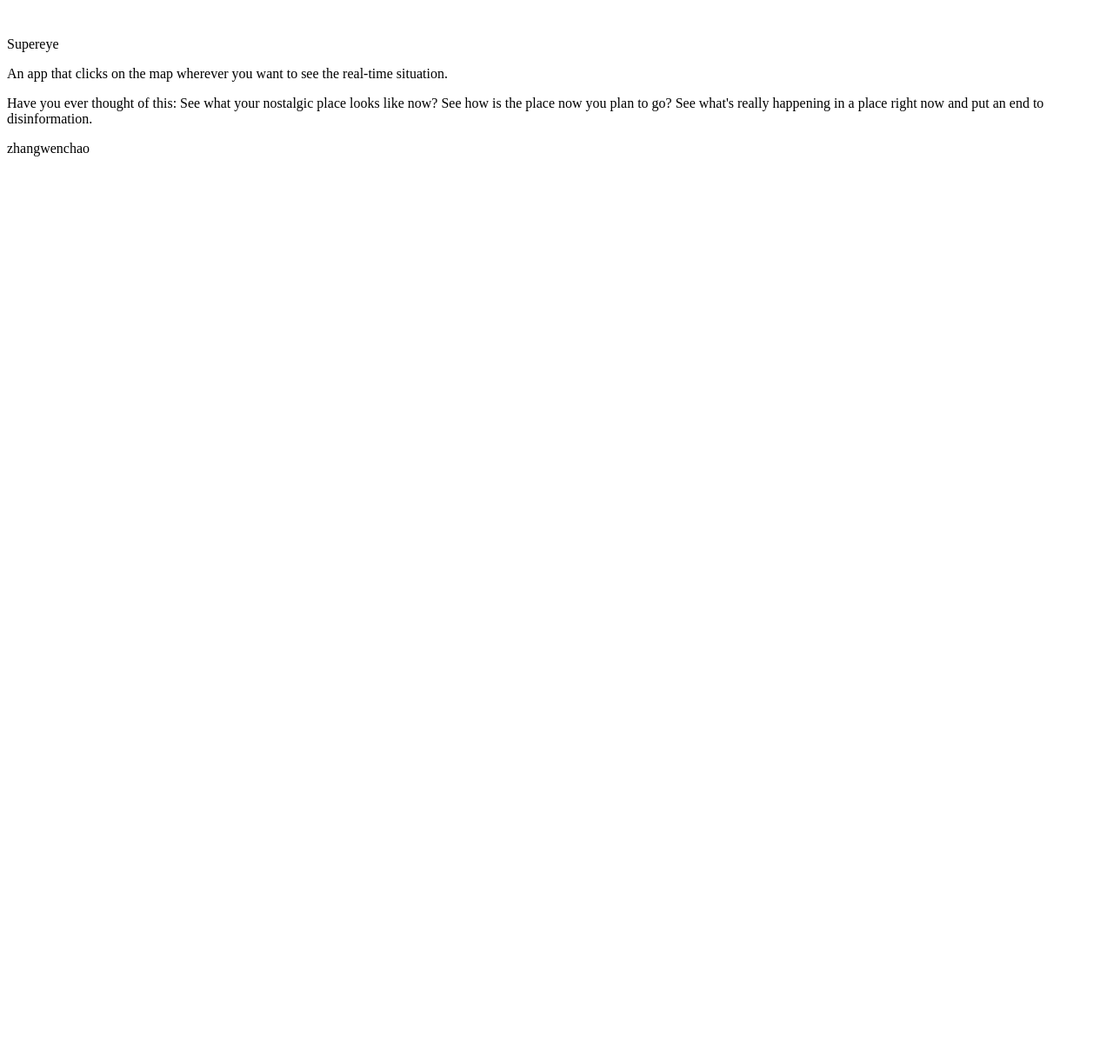
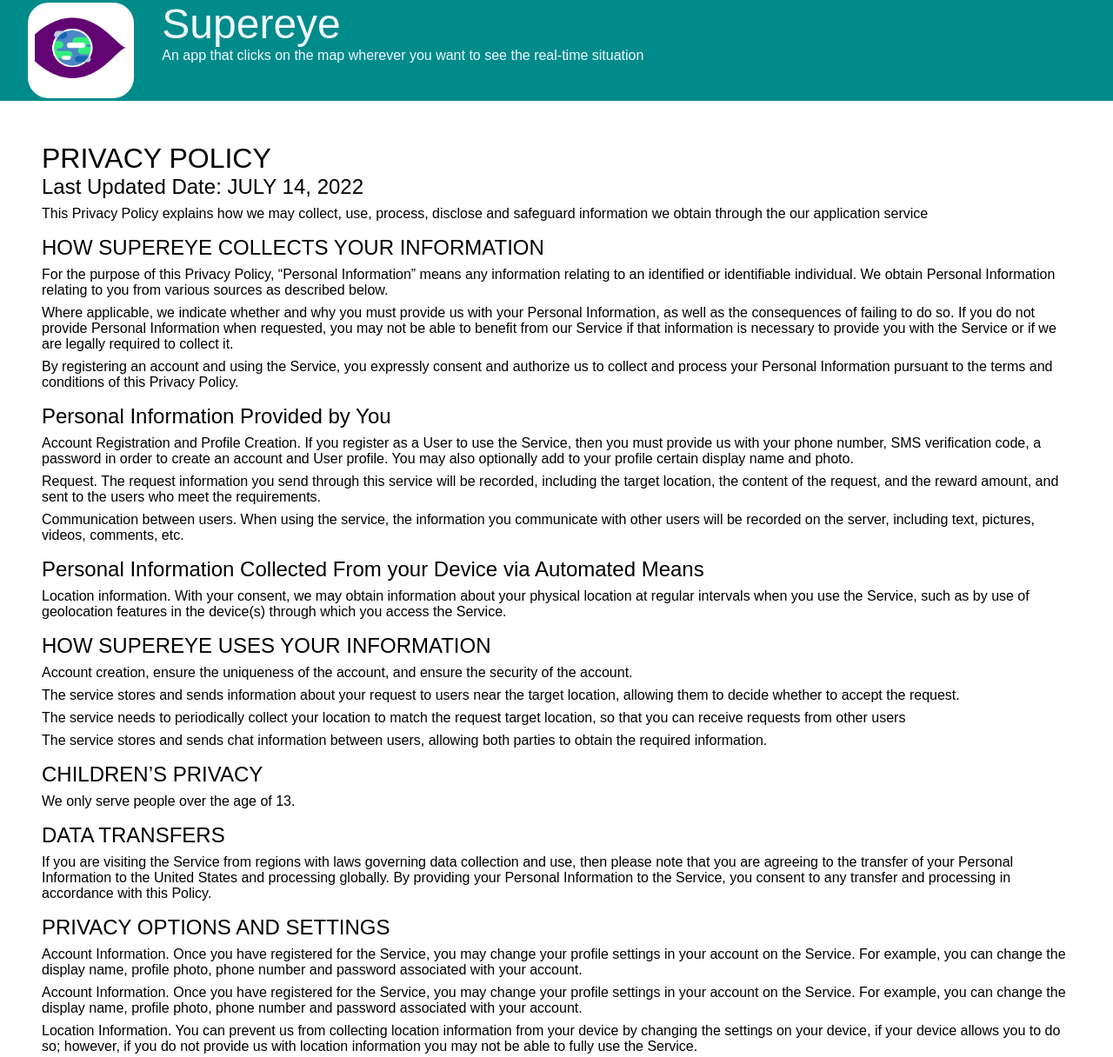
Before and after one commit to zhangwenchao1161/supereyeweb, a website: page public/index.html in a window 1280 px wide. Shown: the top 1216 px of the page at 87% size. Before the commit the page ends 800 px from the top, so only its background shows below. Drawn offline with nearby package versions, Linux system fonts and the light colour scheme.

Commit message:
the version for google hosting using

```diff
--- a/public/index.html
+++ b/public/index.html
@@ -2,39 +2,116 @@
 <html lang="en">
 <head>
     <meta charset="UTF-8">
+    <!-- 内容自适应设备 -->
     <meta name="viewport" content="width=device-width, initial-scale=1.0">
-    <meta name="keyword" content="white noise, nature sounds, ambient sound, life voice, calm down voice, ">
-    <meta name="description" content="This website aims to provide everyone with a free platform to listen to real nature and life sounds,
-    so that people can calm down from the impetuous life, let the ears create an independent world for us,
-    and help us thinking, remember, read, work, rest, sleep, treat insomnia">
+    <meta name="keyword" content="supereye, mysupereye">
+    <meta name="description" content="The PRIVACY POLICY of supereye">
     <!-- 设置网页标签名 -->
-    <title>Nature Sounds</title>
+    <title>Supereye</title>
     <!-- 设置CSS文件 -->
-    <!-- <link rel="stylesheet" href="style.css">
-    <link rel="shortcut icon" href="appimage/shortcut.png"> -->
+    <link rel="stylesheet" href="style.css">
+    <!-- <link rel="shortcut icon" href="appimage/shortcut.png"> -->
     <!-- 设置图标数据源，来自google icons -->
     <link rel="stylesheet" href="https://fonts.googleapis.com/css?family=Material+Icons|Material+Icons+Outlined|Material+Icons+Two+Tone|Material+Icons+Round|Material+Icons+Sharp">
 </head>
 <body>
     <div class="page-header">
-        <div>
-            <img src="">
+        <div class="web-icon">
+            <img src="img/icon.png" id="app-icon">
         </div>
-        <div>
+        <div class="web-title">
             <p id="app-name">Supereye</p>
-            <p id="app-description">An app that clicks on the map wherever you want to see the real-time situation.</p>
+            <p id="app-description">An app that clicks on the map wherever you want to see the real-time situation</p>
         </div>
     </div>
     <div class="page-content">
-        <p class="content" id="item-1">Have you ever thought of this:
-            See what your nostalgic place looks like now?
-            See how is the place now you plan to go?
-            See what's really happening in a place right now and put an end to disinformation.</p>
+
+        <p class="sub-title">PRIVACY POLICY</p>
+        <p class="update-time">Last Updated Date: JULY 14, 2022</p>
+
+        <p class="content" id="item-1">This Privacy Policy explains how we may collect, use, process,
+            disclose and safeguard information we obtain through the our application service</p>
+
+
+        <p class="content-title">HOW SUPEREYE COLLECTS YOUR INFORMATION</p>
+
+        <p class="content" id="item-2">For the purpose of this Privacy Policy, “Personal Information”
+            means any information relating to an identified or identifiable individual.
+            We obtain Personal Information relating to you from various sources as described below.</p>
+        <p class="content" id="item-3">Where applicable, we indicate whether and why you must provide us with
+            your Personal Information, as well as the consequences of failing to do so.
+            If you do not provide Personal Information when requested,
+            you may not be able to benefit from our Service if that information is necessary to provide
+            you with the Service or if we are legally required to collect it.</p>
+        <p class="content" id="item-4">By registering an account and using the Service, you expressly consent and
+            authorize us to collect and process your Personal Information pursuant to the terms and conditions
+             of this Privacy Policy.</p>
+
+
+        <p class="content-title">Personal Information Provided by You</p>
+
+        <p class="content" id="item-5">Account Registration and Profile Creation. If you register as a User to use the Service,
+            then you must provide us with your phone number, SMS verification code, a password in order to create an account and User profile.
+            You may also optionally add to your profile certain display name and photo.</p>
+        <p class="content" id="item-6">Request. The request information you send through this service will be recorded,
+            including the target location, the content of the request, and the reward amount,
+            and sent to the users who meet the requirements.</p>
+        <p class="content" id="item-7">Communication between users. When using the service,
+            the information you communicate with other users will be recorded on the server,
+            including text, pictures, videos, comments, etc.</p>
+
+
+        <p class="content-title">Personal Information Collected From your Device via Automated Means</p>
+
+        <p class="content" id="item-8">Location information. With your consent,
+            we may obtain information about your physical location at regular intervals when you use the Service,
+            such as by use of geolocation features in the device(s) through which you access the Service.</p>
+
+
+        <p class="content-title">HOW SUPEREYE USES YOUR INFORMATION</p>
+
+        <p class="content" id="item-9">Account creation, ensure the uniqueness of the account,
+            and ensure the security of the account.</p>
+        <p class="content" id="item-10">The service stores and sends information about your request to users near the target location,
+            allowing them to decide whether to accept the request.</p>
+        <p class="content" id="item-11">The service needs to periodically collect your location to match the request target location,
+            so that you can receive requests from other users</p>
+        <p class="content" id="item-12">The service stores and sends chat information between users,
+            allowing both parties to obtain the required information.</p>
+
+        <p class="content-title">CHILDREN’S PRIVACY</p>
+        <p class="content" id="item-13">We only serve people over the age of 13.</p>
+
+        <p class="content-title">DATA TRANSFERS</p>
+        <p class="content" id="item-14">If you are visiting the Service from regions with laws governing data collection and use,
+            then please note that you are agreeing to the transfer of your Personal Information to the United States and processing globally.
+            By providing your Personal Information to the Service,
+            you consent to any transfer and processing in accordance with this Policy.</p>
+
+        <p class="content-title">PRIVACY OPTIONS AND SETTINGS</p>
+        <p class="content" id="item-15">Account Information. Once you have registered for the Service,
+            you may change your profile settings in your account on the Service.
+            For example, you can change the display name, profile photo, phone number and password associated with your account.</p>
+        <p class="content" id="item-16">Account Information. Once you have registered for the Service,
+                you may change your profile settings in your account on the Service.
+                For example, you can change the display name, profile photo, phone number and password associated with your account.</p>
+        <p class="content" id="item-17">Location Information. You can prevent us from collecting location information from your device
+            by changing the settings on your device, if your device allows you to do so;
+            however, if you do not provide us with location information you may not be able to fully use the Service.</p>
+
+        <p class="content-title">CHANGES TO OUR PRIVACY POLICY AND PRACTICES</p>
+        <p class="content" id="item-18">Posting of Revised Privacy Policy. We will post any adjustments to the Privacy Policy on this web page,
+            and the revised version will be effective when it is posted.</p>
+        <p class="content" id="item-19">Contact Information. If you have any questions,
+            would like to exercise your rights or share suggestions for improving the Privacy Policy or the Service,
+            or otherwise would like to contact us, then please feel free to contact us per the information below.</p>
+        <a href="mailto:zhangwenchao1161@gmail.com">Click here to send us email</a>
+
+
 
     </div>
     <div class="page-feet">
-        <p class="web-infor">zhangwenchao</p>
-
+        <p class="web-infor">www.mysupereye.com</p>
     </div>
     <!-- <script src="js/script.js"></script> -->
 
--- a/public/style.css
+++ b/public/style.css
@@ -0,0 +1,100 @@
+/* 设置字体来源,从Google导入字体 */
+@import url('https://fonts.googleapis.com/css2?family=Poppins:wght@200;300;400;500;600;700&display=swap');
+*{
+    margin: 0;
+    padding: 0;
+    /* 告诉浏览器：你想要设置的边框和内边距的值是包含在 width 内的。也就是说，如果你将一个元素的 width 设为 100px，
+    那么这 100px 会包含它的 border 和 padding，内容区的实际宽度是 width 减 去(border + padding) 的值。
+    大多数情况下，这使得我们更容易地设定一个元素的宽高。border-box 不包含 margin */
+    box-sizing: border-box;
+    /* 设置文本显示字体 */
+    /* font-family: "Popings", sans-serif; */
+    /* font-family: 'Roboto', sans-serif; */
+    /* font-family: 'Roboto', sans-serif; */
+    font-family: 'Rubik', sans-serif;
+}
+
+body{
+    /* display: flex; */
+    align-items: center;
+    justify-content: center;
+    min-height: 100vh;
+    /* background:url(./images/ShenZhenWan.jpg)  no-repeat center center; */
+    background-size:cover;
+    background-attachment:fixed;
+    background-color:var(--white);
+}
+
+.page-header{
+    display: flex;
+    width: auto;
+    height: fit-content;
+    background: darkcyan;
+}
+
+.page-header p{
+    color: aliceblue;
+}
+
+.web-icon{
+    width: 10%;
+    margin-left: 2rem;
+    margin-top: 0.2rem;
+    margin-bottom: 0.2rem;
+    text-align: center;
+    border-radius: 1.5rem;
+    padding: 0.5rem;
+    background: white;
+}
+
+.web-title{
+    width: 90%;
+    height: inherit;
+    margin-left: 2rem;
+}
+
+#app-icon{
+    width: 100%;
+}
+
+
+#app-name{
+    font-size: 3rem;
+}
+
+#app-description{
+    font-size: 1rem;
+}
+
+.page-content{
+    margin: 3rem;
+}
+.sub-title{
+    font-size: 2rem;
+}
+
+.update-time{
+    font-size: 1.5rem;
+}
+
+.content-title{
+    margin-top: 1rem;
+    margin-bottom: 0.5rem;
+    font-size: 1.5rem;
+}
+
+.content{
+    font-size: 1rem;
+    margin-top: 0.5rem;
+}
+
+
+.page-feet{
+    display: flex;
+    width: auto;
+    height: fit-content;
+    background: darkcyan;
+    padding: 5rem;
+    font-size: 0.7rem;
+    color: aliceblue;
+}
```
Also changed, not shown: functions/index.js (+13 -13 lines), public/img/icon.png (added).
